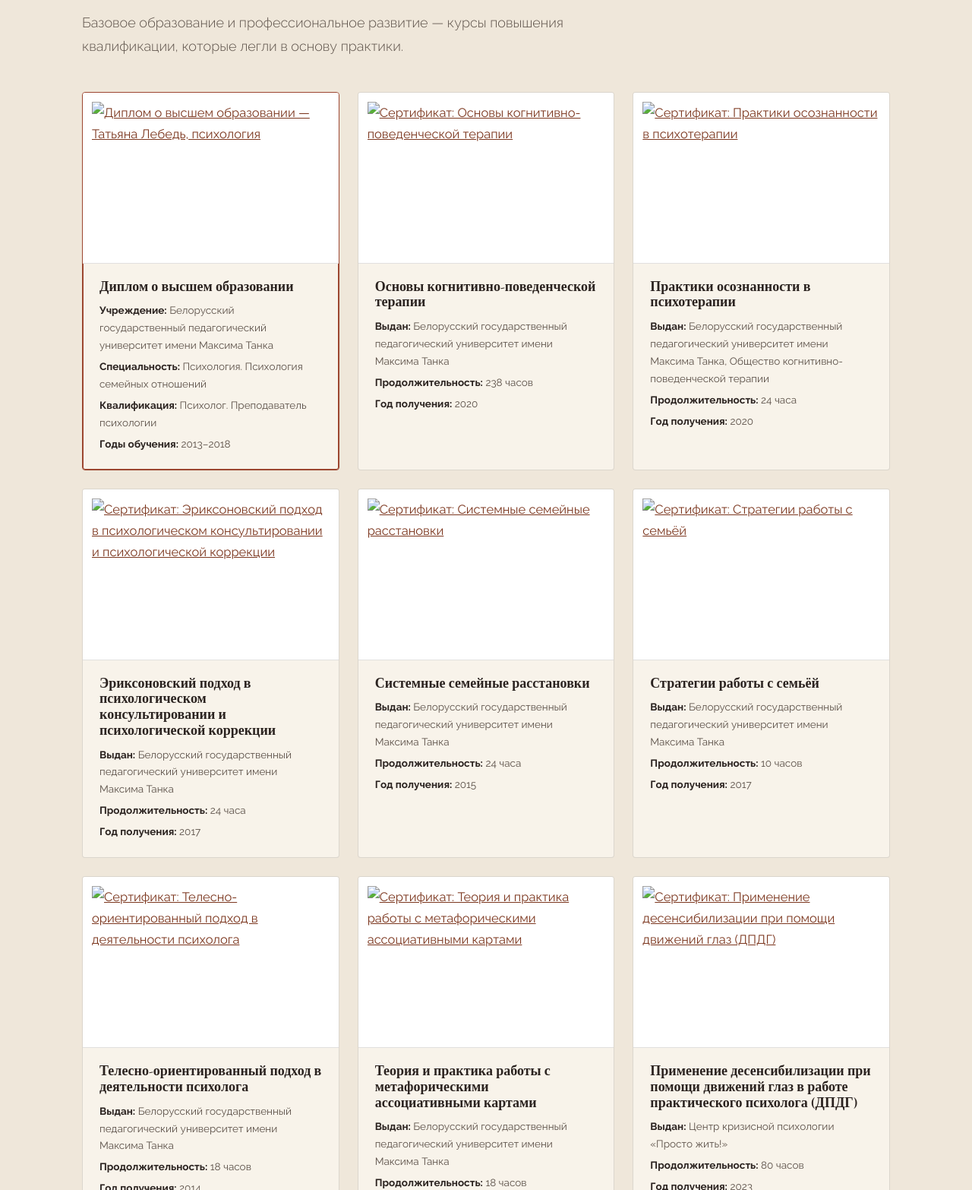
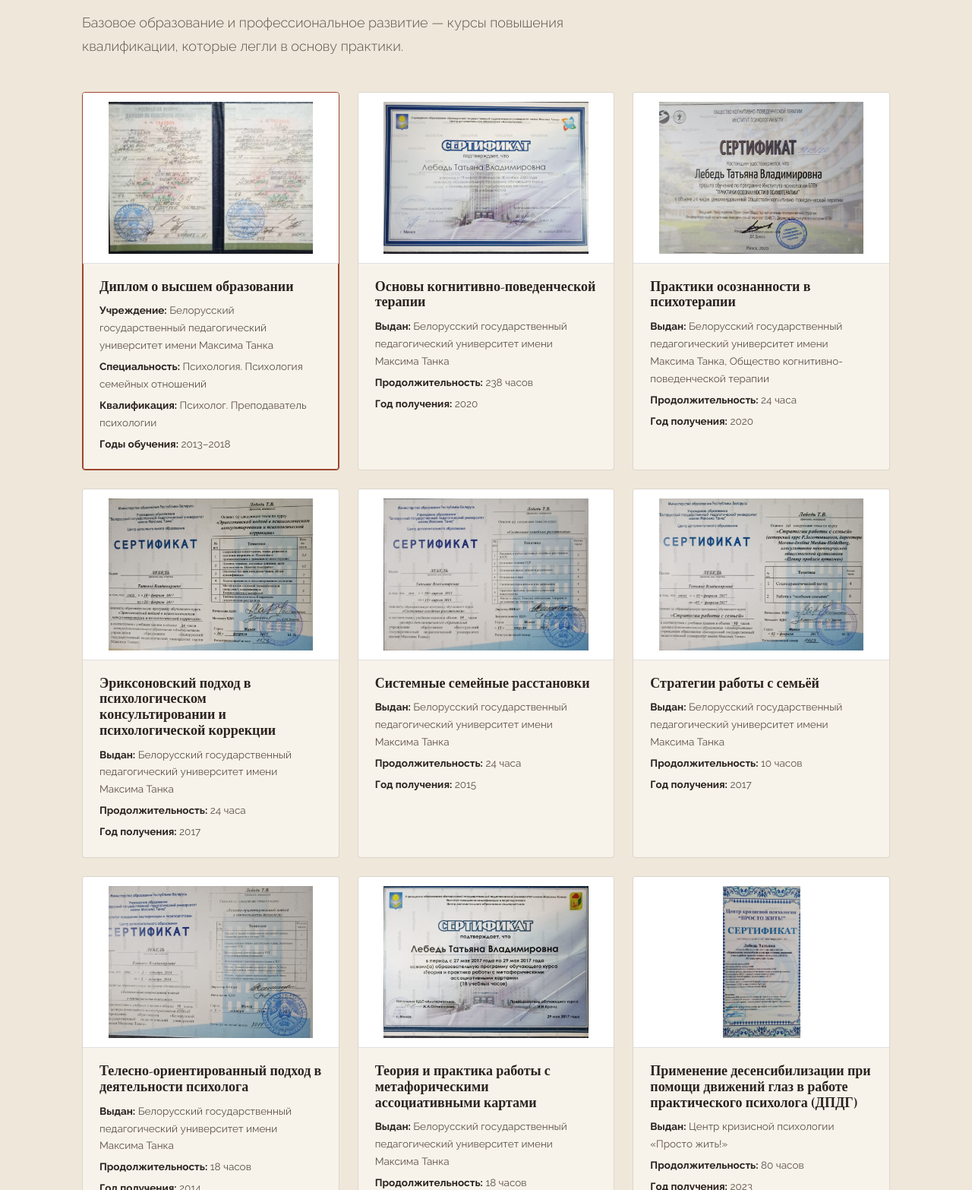
Before and after one commit to sensoola7/tatiana-lebed-site1, a plain HTML site: page index.html in a window 1280 px wide. Shown: the part 1760-3326 px from the top of the page at 76% size. Drawn offline with nearby package versions, Linux system fonts and the light colour scheme.

Commit message:
Update index.html

```diff
--- a/index.html
+++ b/index.html
@@ -544,8 +544,8 @@
     <p class="lede certs-note">Базовое образование и профессиональное развитие — курсы повышения квалификации, которые легли в основу практики.</p>
     <div class="certs-grid">
       <div class="cert-card is-diploma">
-        <a class="cert-img-wrap" href="certs/diplom.jpg" target="_blank" rel="noopener">
-          <img src="certs/diplom.jpg" alt="Диплом о высшем образовании — Татьяна Лебедь, психология">
+        <a class="cert-img-wrap" href="diplom.jpg" target="_blank" rel="noopener">
+          <img src="diplom.jpg" alt="Диплом о высшем образовании — Татьяна Лебедь, психология">
         </a>
         <div class="cert-body">
           <h3>Диплом о высшем образовании</h3>
@@ -559,8 +559,8 @@
       </div>
 
       <div class="cert-card">
-        <a class="cert-img-wrap" href="certs/cert-cbt-238.jpg" target="_blank" rel="noopener">
-          <img src="certs/cert-cbt-238.jpg" alt="Сертификат: Основы когнитивно-поведенческой терапии">
+        <a class="cert-img-wrap" href="cert-cbt-238.jpg" target="_blank" rel="noopener">
+          <img src="cert-cbt-238.jpg" alt="Сертификат: Основы когнитивно-поведенческой терапии">
         </a>
         <div class="cert-body">
           <h3>Основы когнитивно-поведенческой терапии</h3>
@@ -573,8 +573,8 @@
       </div>
 
       <div class="cert-card">
-        <a class="cert-img-wrap" href="certs/cert-mindfulness.jpg" target="_blank" rel="noopener">
-          <img src="certs/cert-mindfulness.jpg" alt="Сертификат: Практики осознанности в психотерапии">
+        <a class="cert-img-wrap" href="cert-mindfulness.jpg" target="_blank" rel="noopener">
+          <img src="cert-mindfulness.jpg" alt="Сертификат: Практики осознанности в психотерапии">
         </a>
         <div class="cert-body">
           <h3>Практики осознанности в психотерапии</h3>
@@ -587,8 +587,8 @@
       </div>
 
       <div class="cert-card">
-        <a class="cert-img-wrap" href="certs/cert-erickson.jpg" target="_blank" rel="noopener">
-          <img src="certs/cert-erickson.jpg" alt="Сертификат: Эриксоновский подход в психологическом консультировании и психологической коррекции">
+        <a class="cert-img-wrap" href="cert-erickson.jpg" target="_blank" rel="noopener">
+          <img src="cert-erickson.jpg" alt="Сертификат: Эриксоновский подход в психологическом консультировании и психологической коррекции">
         </a>
         <div class="cert-body">
           <h3>Эриксоновский подход в психологическом консультировании и психологической коррекции</h3>
@@ -601,8 +601,8 @@
       </div>
 
       <div class="cert-card">
-        <a class="cert-img-wrap" href="certs/cert-constellations.jpg" target="_blank" rel="noopener">
-          <img src="certs/cert-constellations.jpg" alt="Сертификат: Системные семейные расстановки">
+        <a class="cert-img-wrap" href="cert-constellations.jpg" target="_blank" rel="noopener">
+          <img src="cert-constellations.jpg" alt="Сертификат: Системные семейные расстановки">
         </a>
         <div class="cert-body">
           <h3>Системные семейные расстановки</h3>
@@ -615,8 +615,8 @@
       </div>
 
       <div class="cert-card">
-        <a class="cert-img-wrap" href="certs/cert-family.jpg" target="_blank" rel="noopener">
-          <img src="certs/cert-family.jpg" alt="Сертификат: Стратегии работы с семьёй">
+        <a class="cert-img-wrap" href="cert-family.jpg" target="_blank" rel="noopener">
+          <img src="cert-family.jpg" alt="Сертификат: Стратегии работы с семьёй">
         </a>
         <div class="cert-body">
           <h3>Стратегии работы с семьёй</h3>
@@ -629,8 +629,8 @@
       </div>
 
       <div class="cert-card">
-        <a class="cert-img-wrap" href="certs/cert-body.jpg" target="_blank" rel="noopener">
-          <img src="certs/cert-body.jpg" alt="Сертификат: Телесно-ориентированный подход в деятельности психолога">
+        <a class="cert-img-wrap" href="cert-body.jpg" target="_blank" rel="noopener">
+          <img src="cert-body.jpg" alt="Сертификат: Телесно-ориентированный подход в деятельности психолога">
         </a>
         <div class="cert-body">
           <h3>Телесно-ориентированный подход в деятельности психолога</h3>
@@ -643,8 +643,8 @@
       </div>
 
       <div class="cert-card">
-        <a class="cert-img-wrap" href="certs/cert-mak.jpg" target="_blank" rel="noopener">
-          <img src="certs/cert-mak.jpg" alt="Сертификат: Теория и практика работы с метафорическими ассоциативными картами">
+        <a class="cert-img-wrap" href="cert-mak.jpg" target="_blank" rel="noopener">
+          <img src="cert-mak.jpg" alt="Сертификат: Теория и практика работы с метафорическими ассоциативными картами">
         </a>
         <div class="cert-body">
           <h3>Теория и практика работы с метафорическими ассоциативными картами</h3>
@@ -657,8 +657,8 @@
       </div>
 
       <div class="cert-card">
-        <a class="cert-img-wrap" href="certs/cert-emdr.jpg" target="_blank" rel="noopener">
-          <img src="certs/cert-emdr.jpg" alt="Сертификат: Применение десенсибилизации при помощи движений глаз (ДПДГ)">
+        <a class="cert-img-wrap" href="cert-emdr.jpg" target="_blank" rel="noopener">
+          <img src="cert-emdr.jpg" alt="Сертификат: Применение десенсибилизации при помощи движений глаз (ДПДГ)">
         </a>
         <div class="cert-body">
           <h3>Применение десенсибилизации при помощи движений глаз в работе практического психолога (ДПДГ)</h3>
```
